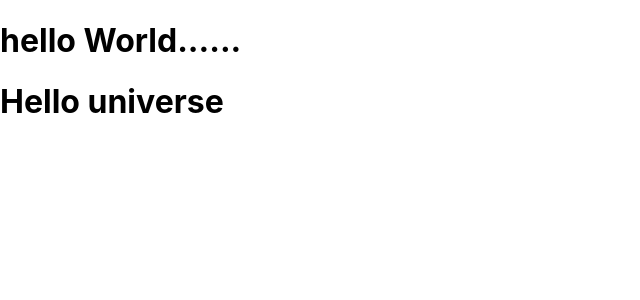
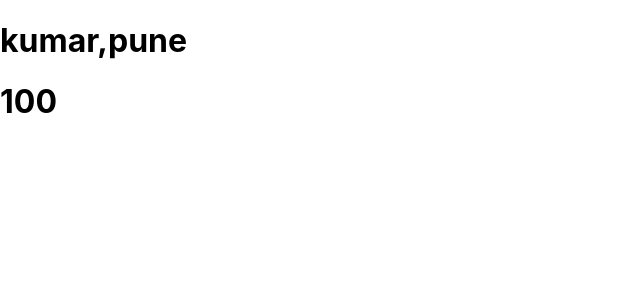
Before and after one commit to kumarpawar59/React, a React (Create React App) app: page / in a window 1280 px wide. Shown: the top 300 px of the page, without its empty margins (0-640 px from the left). Built offline with nearby package versions, Linux system fonts and the light colour scheme.

Commit message:
Third Step.

```diff
--- a/src/App.js
+++ b/src/App.js
@@ -2,15 +2,15 @@ import logo from "./logo.svg";
 import "./App.css";
 
 function App() {
+  let id = "100";
+  let name = "kumar";
+  let city = "pune";
   return (
     <div>
-       <h1>hello World......</h1>
-       <h1>Hello universe
-    </h1>
+      <h1>{name},{city}</h1>
+      <h1>{id}</h1>
     </div>
-
   );
-
 }
 
 export default App;
```
